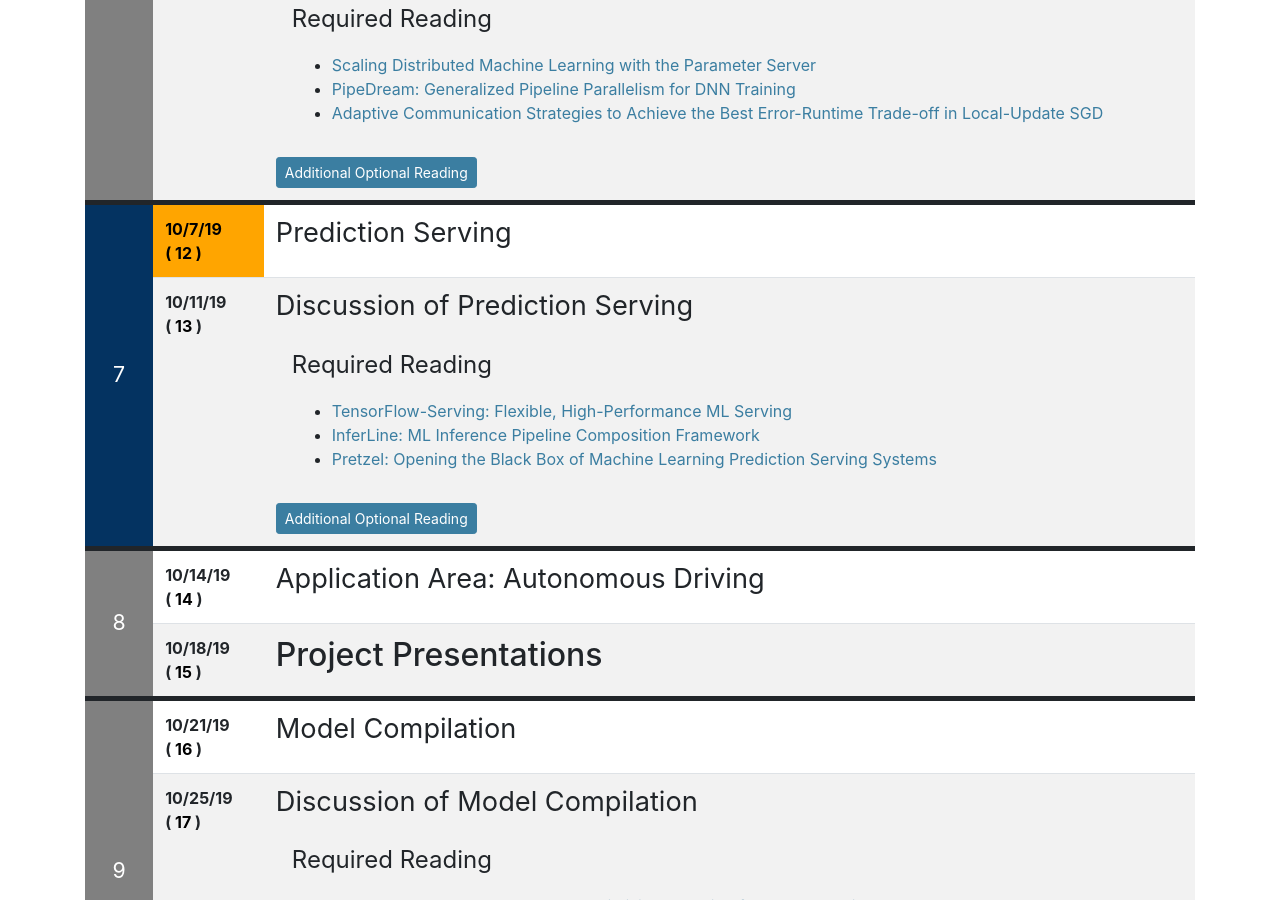
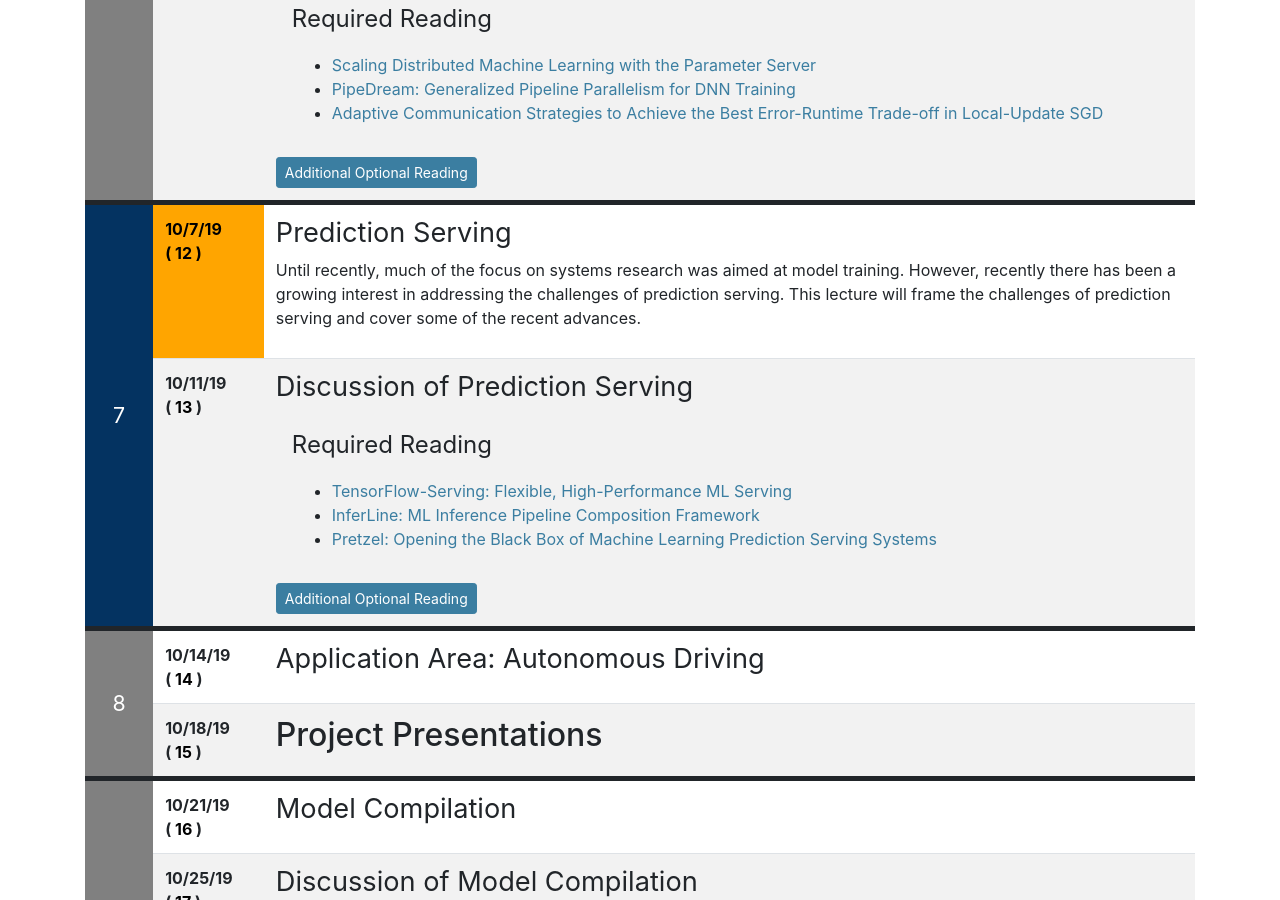
Before and after one commit to ucbrise/cs294-ai-sys-fa19, a Jekyll site: the page built from index.md, in a window 1280 px wide and 900 px high, scrolled down 4065 px. Built offline with Jekyll 4.4.1, drawn with Linux system fonts in a browser that asks for light colours; nearby versions of some CDN libraries; our own code applies the rules of GitHub Pages for plain Markdown files; some of the changed lines change nothing that is shown.

Commit message:
updating link

```diff
--- a/index.md
+++ b/index.md
@@ -405,7 +405,7 @@
 {% include syllabus_entry %}
 ## Prediction Serving
 
-
+Until recently, much of the focus on systems research was aimed at model training.  However, recently there has been a growing interest in addressing the challenges of prediction serving.  This lecture will frame the challenges of prediction serving and cover some of the recent advances.
 
 
 {% include syllabus_entry %}
@@ -415,7 +415,7 @@
 <div class="required_reading" markdown="1">
 
 * [TensorFlow-Serving: Flexible, High-Performance ML Serving](https://arxiv.org/abs/1712.06139)
-* [InferLine: ML Inference Pipeline Composition Framework](https://arxiv.org/pdf/1812.01776.pdf)
+* [InferLine: ML Inference Pipeline Composition Framework](assets/preprint/inferline_draft.pdf)
 * [Pretzel: Opening the Black Box of Machine Learning Prediction Serving Systems](https://www.usenix.org/system/files/osdi18-lee.pdf)
 
 
```
Also changed, not shown: 2 other files.
